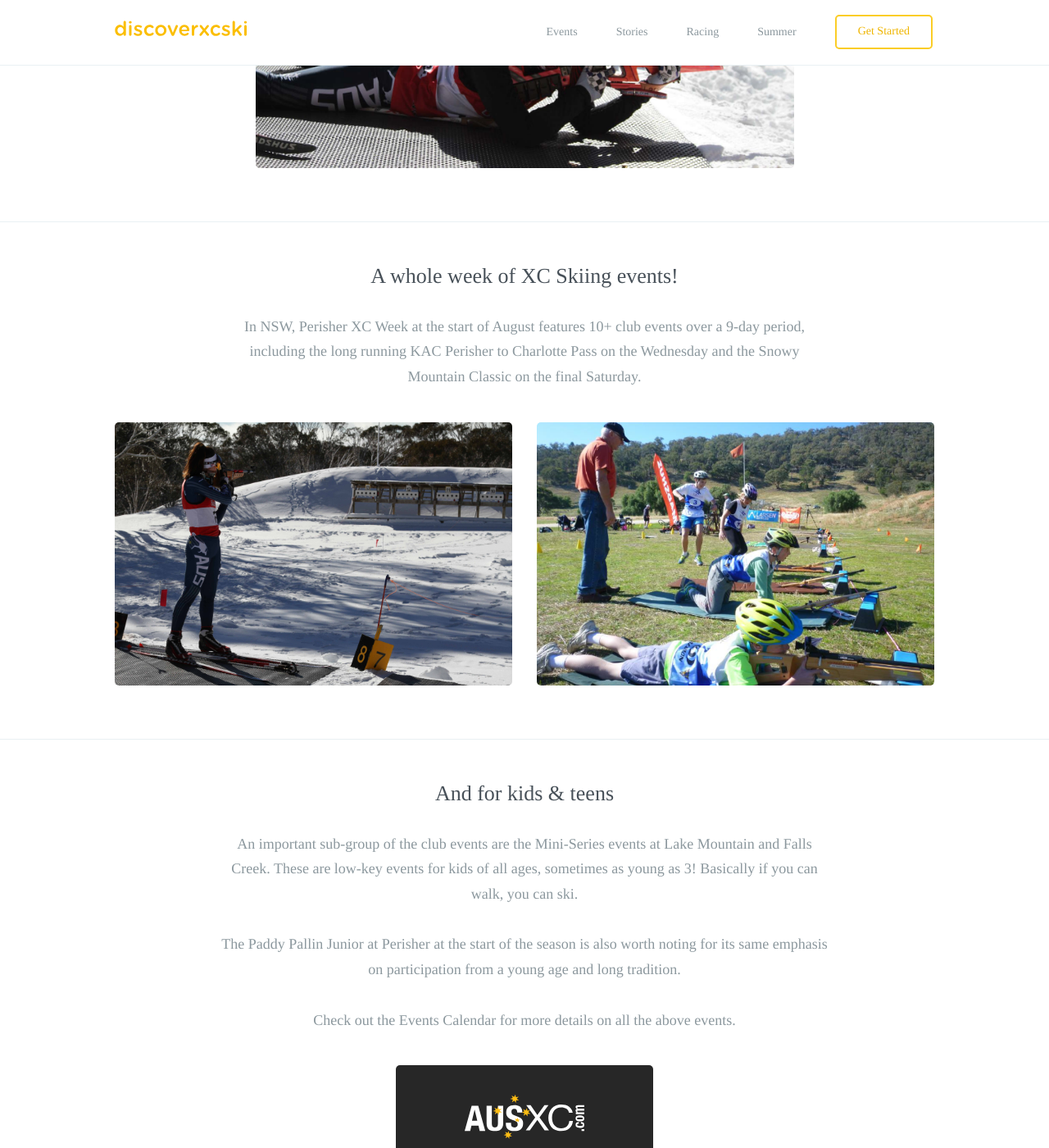
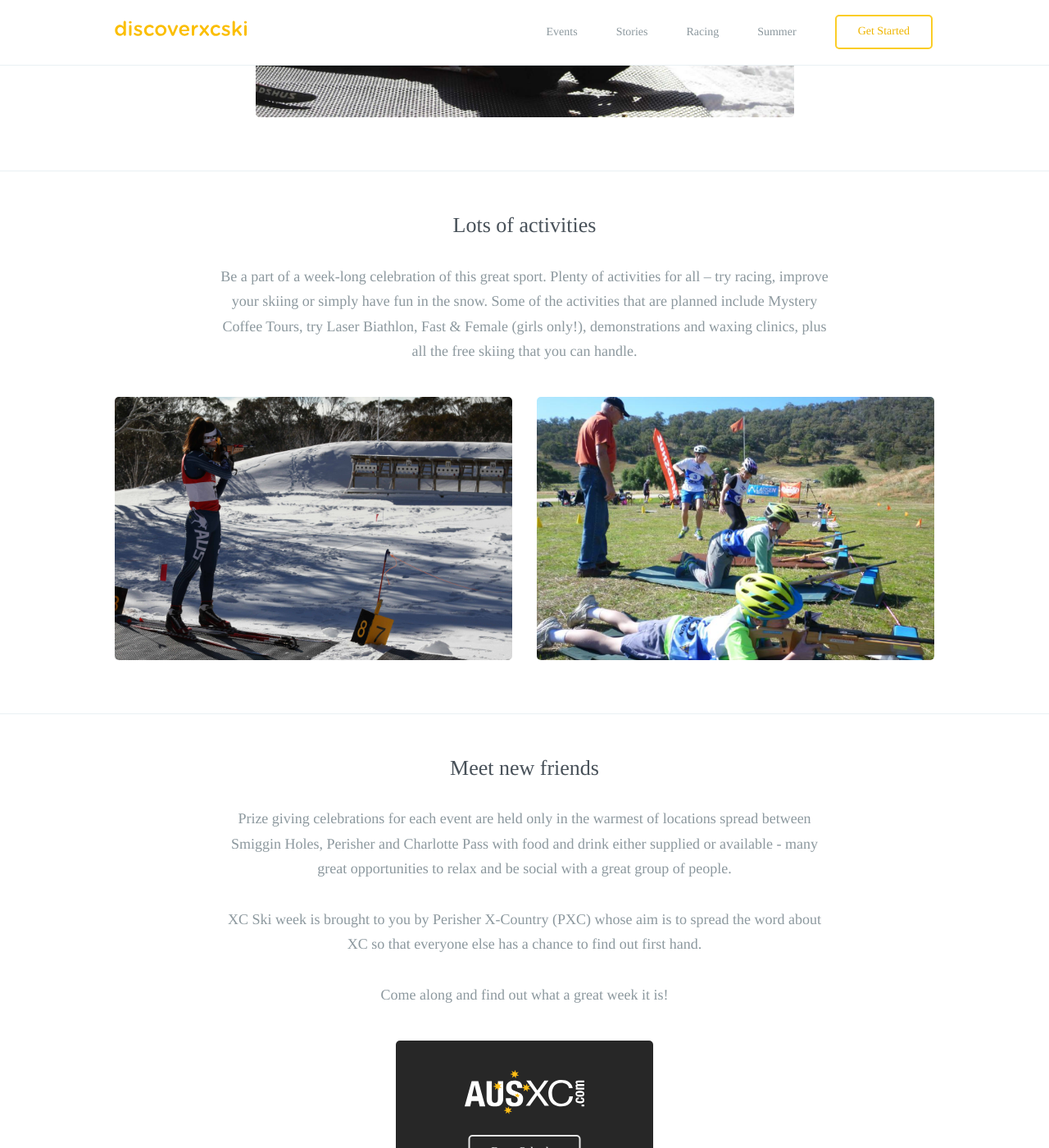
Before and after one commit to robcatto/robcatto.github.io, a Jekyll site: the page built from racing/xc-ski-week/index.html, in a window 1280 px wide and 1400 px high, scrolled down 1464 px. Shown: the whole window at 82% size. Built offline with Jekyll 4.4.1, drawn with Linux system fonts in a browser that asks for light colours; some web fonts are replaced; Markdown is read by kramdown in place of the engine named in the settings; some of the changed text lies outside the part shown.

Commit message:
Update index.html

```diff
--- a/racing/xc-ski-week/index.html
+++ b/racing/xc-ski-week/index.html
@@ -26,8 +26,8 @@ layout: default
                                             </g>
                                         </g>
                                 </svg>
-                <h1 class="feature_heading" style="color: white;">Club Events</h1>
-                <h2 class="feature_subheading">Club events cater for all ages and all abilities</h2>
+                <h1 class="feature_heading" style="color: white;">Perisher XC Ski Week</h1>
+                <h2 class="feature_subheading">A whole week of skiing!  There will be an event for you!</h2>
             </section>
 
 
@@ -46,8 +46,8 @@ layout: default
       <div class="content">
         <div id="content1">
         <section class="mobile_section">
-                <h3>For everyone!</h3>
-                <p>Club events are held all over the Australian snow fields from the end of June through to mid-September, sometimes with 3-4 events on the same day across different resorts. Almost all of these can be entered on the day, though it’s usually cheaper to pre-enter.
+                <h3>One Big Event</h3>
+                <p>Do you want plenty of skiing, fresh air and fun for a whole week? Try Perisher XC Ski Week. Not just a series of individual events but now one big event.
 
                 </p>
                 <div class="one">
@@ -59,8 +59,8 @@ layout: default
 
 
                 <section class="mobile_section">
-                    <h3>The largest community race in Australia</h3>
-                    <p>The biggest club event in Australia is the Kangaroo Hoppet, which is in the Worldloppet series of international ski marathons. The Hoppet is run at Falls Creek in August and attracts over 1000 skiers annually from 20+ nations.  This usually includes 150-200 international skiers, but also many novices racing for the first time and infants or toddlers being towed in sleds.
+                    <h3>A Week for Everyone</h3>
+                    <p>XC Ski Week is a week that caters for all levels of skiers whether you take part in the events or be a part of the cheering crowd.  If you feel like racing, it is purely up to yourself as to how fast or slow you want to go. All participants are cheered on and skiers new to each event are especially welcome
 
                     </p>
                     <div class="one">
@@ -73,10 +73,9 @@ layout: default
 
 
                  <section class="mobile_section">
-                <h3>A whole week of XC Skiing events!</h3>
+                <h3>Lots of activities</h3>
                 <p>
-                    In NSW, Perisher XC Week at the start of August features 10+ club events over a 9-day period, including the long running KAC Perisher to Charlotte Pass on the Wednesday and the Snowy Mountain Classic on the final Saturday.
-
+                   Be a part of a week-long celebration of this great sport. Plenty of activities for all – try racing, improve your skiing or simply have fun in the snow. Some of the activities that are planned include Mystery Coffee Tours, try Laser Biathlon, Fast & Female (girls only!), demonstrations and waxing clinics, plus all the free skiing that you can handle.
 
                 </p>
                 <div class="row">
@@ -113,11 +112,11 @@ layout: default
                   </section>
 
                    <section class="mobile_section" style="border-bottom: none;">
-                <h3>And for kids & teens</h3>
+                <h3>Meet new friends</h3>
                 <p>
-                An important sub-group of the club events are the Mini-Series events at Lake Mountain and Falls Creek. These are low-key events for kids of all ages, sometimes as young as 3! Basically if you can walk, you can ski.
-                <p>The Paddy Pallin Junior at Perisher at the start of the season is also worth noting for its same emphasis on participation from a young age and long tradition.
-                <p>Check out the Events Calendar for more details on all the above events.
+                Prize giving celebrations for each event are held only in the warmest of locations spread between Smiggin Holes, Perisher and Charlotte Pass with food and drink either supplied or available - many great opportunities to relax and be social with a great group of people.
+                <p>XC Ski week is brought to you by Perisher X-Country (PXC) whose aim is to spread the word about XC so that everyone else has a chance to find out first hand.
+                <p>Come along and find out what a great week it is!
                 </p>
 
                     <div class="row">
@@ -155,7 +154,7 @@ layout: default
                                                             </g>
                                                         </g>
                                                     </svg>
-                                                    <a class="button small inverse" href="http://www.ausxc.com" data-featurette="analytics-click-event" data-event-category="button" data-event-action="M: Clicked Perks" data-event-label="Source: Features Page" id="featurette-13">Events Calendar</a>
+                                                    <a class="button small inverse" href="http://www.ausxc.com" data-featurette="analytics-click-event" data-event-category="button" data-event-action="M: Clicked Perks" data-event-label="Source: Features Page" id="featurette-13">Event Calendar</a>
                                                 </div>
                         </div>
                     </div>
```
